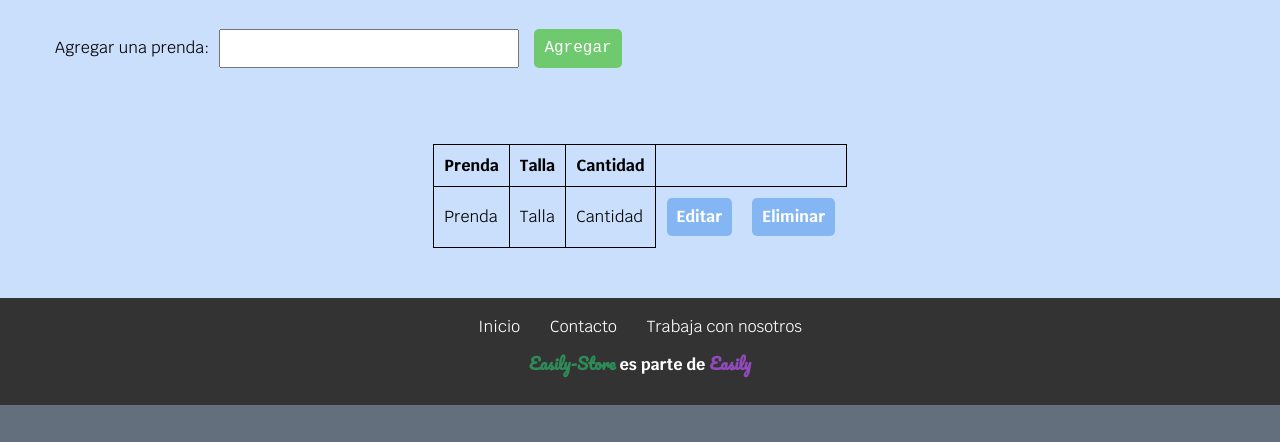
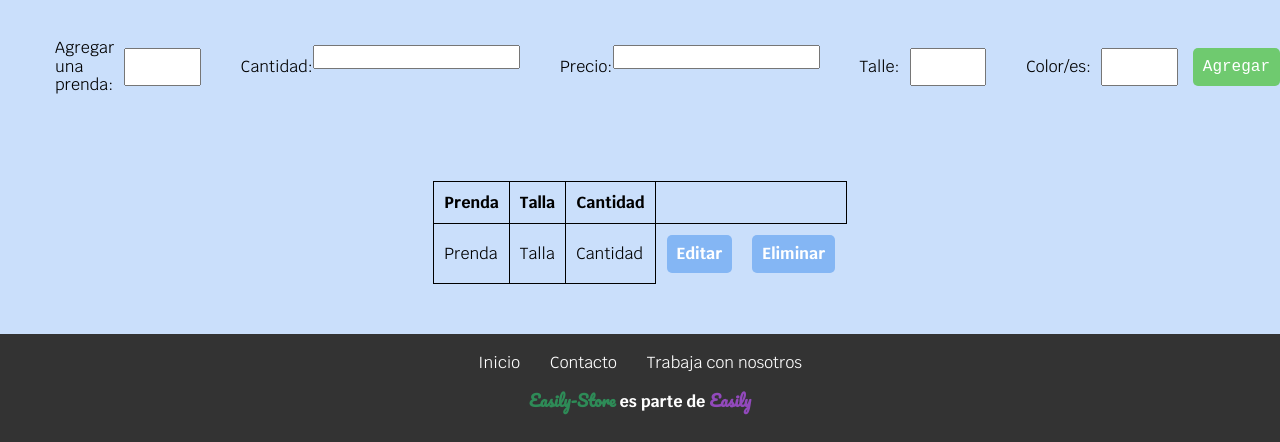
Before and after one commit to SofiaNRubio/ProyectoFinalProgramacionII, a Flask app: page / in a window 1280 px wide. Shown: the part 419-861 px from the top of the page. Before the commit the page ends 824 px from the top, so only its background shows below. Run offline with Flask 3, Linux system fonts and the light colour scheme.

Commit message:
avance con agregar
me tira un error cuando termino de subir la prenda, etc y aprieto agregar

```diff
--- a/app.py
+++ b/app.py
@@ -39,19 +39,22 @@
 @app.route("/process", methods=["POST"])
 def process():
     # Obtener el valor de 'prenda' del formulario
-    prenda = request.form.get("prenda")
-
+    producto = request.form.get("producto", '')
+    cantidad=request.form.get("cantidad", '')
+    precio=request.form.get("precio", '')
+    talle=request.form.get("talle", '')
+    colores=request.form.get("colores", '')
     # Comprobar si 'prenda' tiene un valor
-    if prenda:
+    if producto:
         # Insertar el valor en la base de datos
-        sql_query_insert = "INSERT INTO Stock (prenda) VALUES (%s)"
-        values = (prenda,)
+        sql_query_insert = "INSERT INTO Stock (producto, cantidad, precio, talle, colores) VALUES (%s, %s, %s, %s,%s)"
+        values = (producto, cantidad, precio, talle, colores)
         cursor.execute(sql_query_insert, values)
 
         # Confirmar cambios en la base de datos
         mydb.commit()
 
-        return f"La prenda agregada es: {prenda}"
+        return f"La prenda agregada es: {producto},{cantidad}, {precio}, {talle}, {colores}"
     else:
         return "No se ha proporcionado ninguna prenda."
 
--- a/run.py
+++ b/run.py
@@ -0,0 +1,4 @@
+from app import app
+
+if __name__ == "__main__":
+    app.run()
--- a/templates/index.html
+++ b/templates/index.html
@@ -35,9 +35,17 @@
         </div>
     </header>
     <body>
-        <form method="POST" action="/process">
-            <label for="prenda">Agregar una prenda: </label>
-            <input type="text" id="prenda" name="prenda"><br>
+        <form action="/process" method="POST">
+            <label for="producto">Agregar una prenda: </label>
+            <input type="text" id="producto" name="producto"><br>
+            <label for="cantidad">Cantidad: </label>
+            <input type="int" id="cantidad" name="cantidad"><br>
+            <label for="precio">Precio: </label>
+            <input type="int" id="precio" name="precio"><br>
+            <label for="talle">Talle:  </label>
+            <input type="text" id="talle" name="talle"><br>
+            <label for="colores">Color/es:  </label>
+            <input type="text" id="colores" name="colores"><br>
             <input type="submit" value="Agregar" class="submit-button">
         </form>
     </body>
```
Also changed, not shown: db.py (+29 -1 lines), 1 other file.
